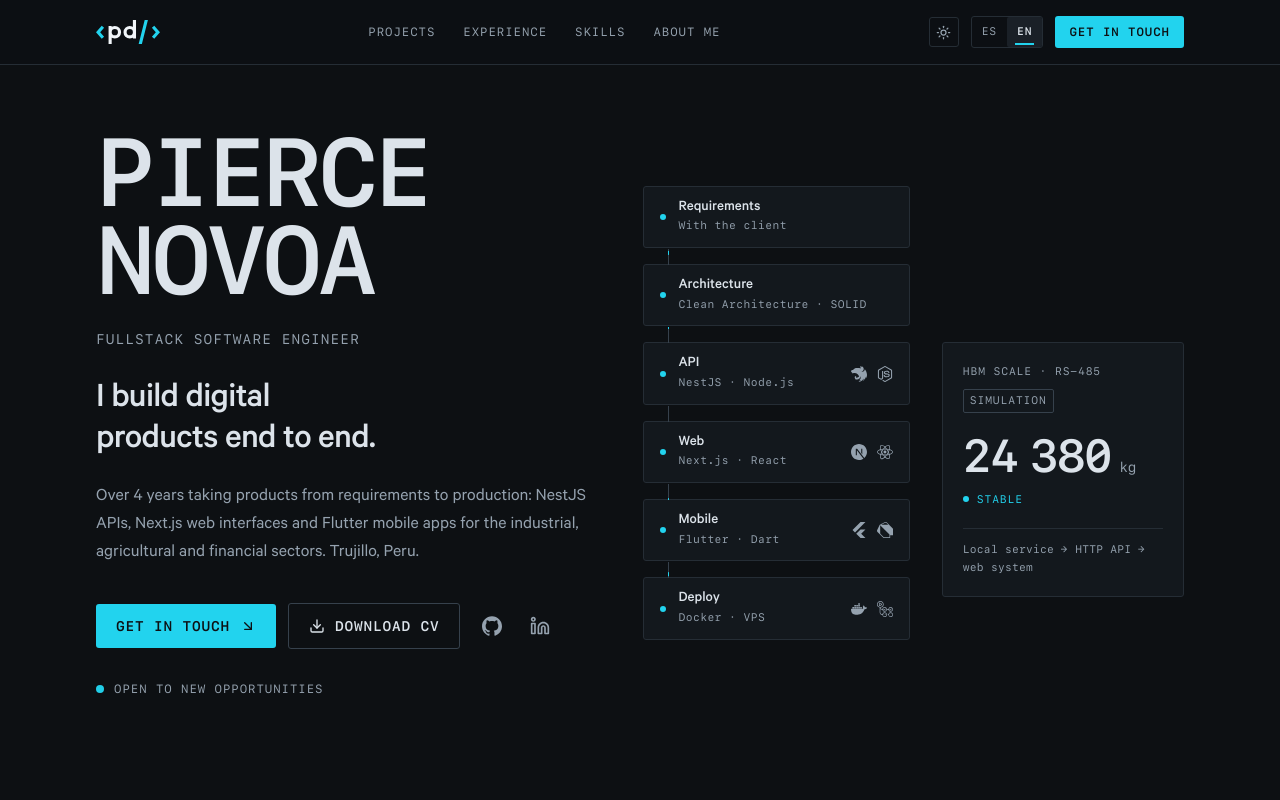
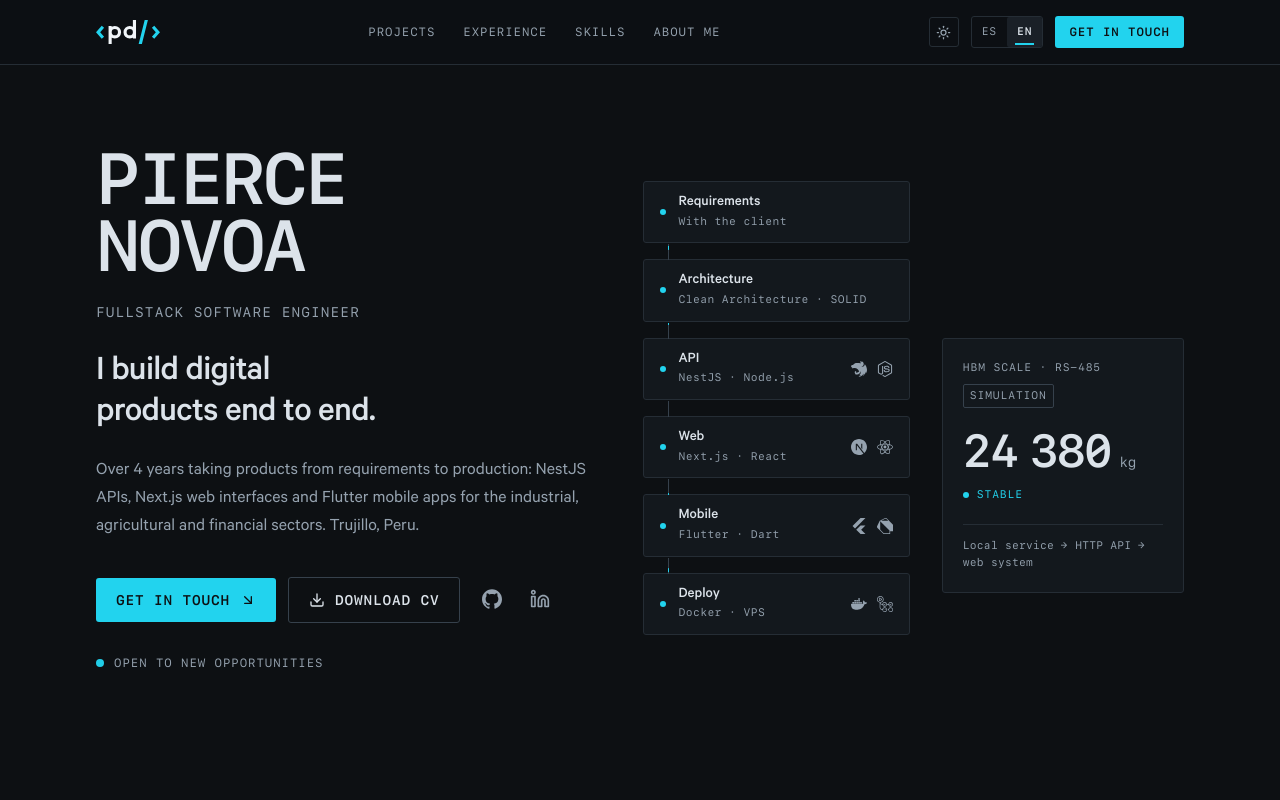
Before and after one commit to piercenovo/portfolio, a Next.js app: page /en in a window 1280 px wide. Shown: the top 800 px of the page. Built offline with nearby package versions, Linux system fonts and the light colour scheme.

Commit message:
feat: tone down hero name size

```diff
--- a/src/sections/Hero.tsx
+++ b/src/sections/Hero.tsx
@@ -15,7 +15,7 @@ export function Hero({ lang, dict }: SectionProps) {
       className='mx-auto grid w-full max-w-6xl gap-14 px-5 pt-28 pb-8 sm:px-8 md:pt-32 lg:min-h-[calc(100svh-4rem)] lg:grid-cols-[minmax(0,1fr)_minmax(0,1.1fr)] lg:items-center lg:gap-14 lg:pb-12'
     >
       <div className='flex flex-col'>
-        <h1 className='font-mono text-[clamp(3rem,9.5vw,6rem)] leading-[0.92] font-semibold tracking-[-0.04em] text-ink uppercase'>
+        <h1 className='font-mono text-[clamp(3rem,7vw,4.5rem)] leading-[0.92] font-semibold tracking-[-0.04em] text-ink uppercase'>
           <span className='block'>{firstName}</span>
           <span className='block'>{lastNames.join(' ')}</span>
         </h1>
```
